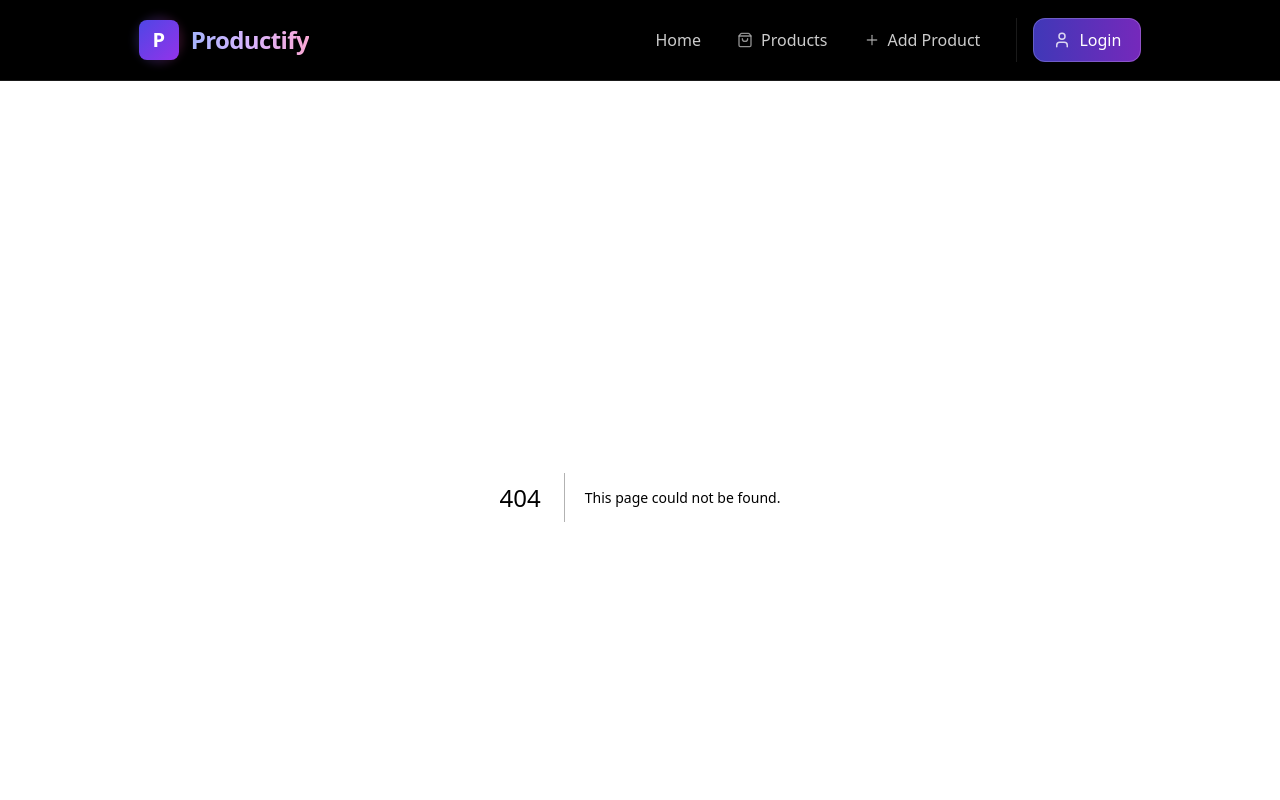
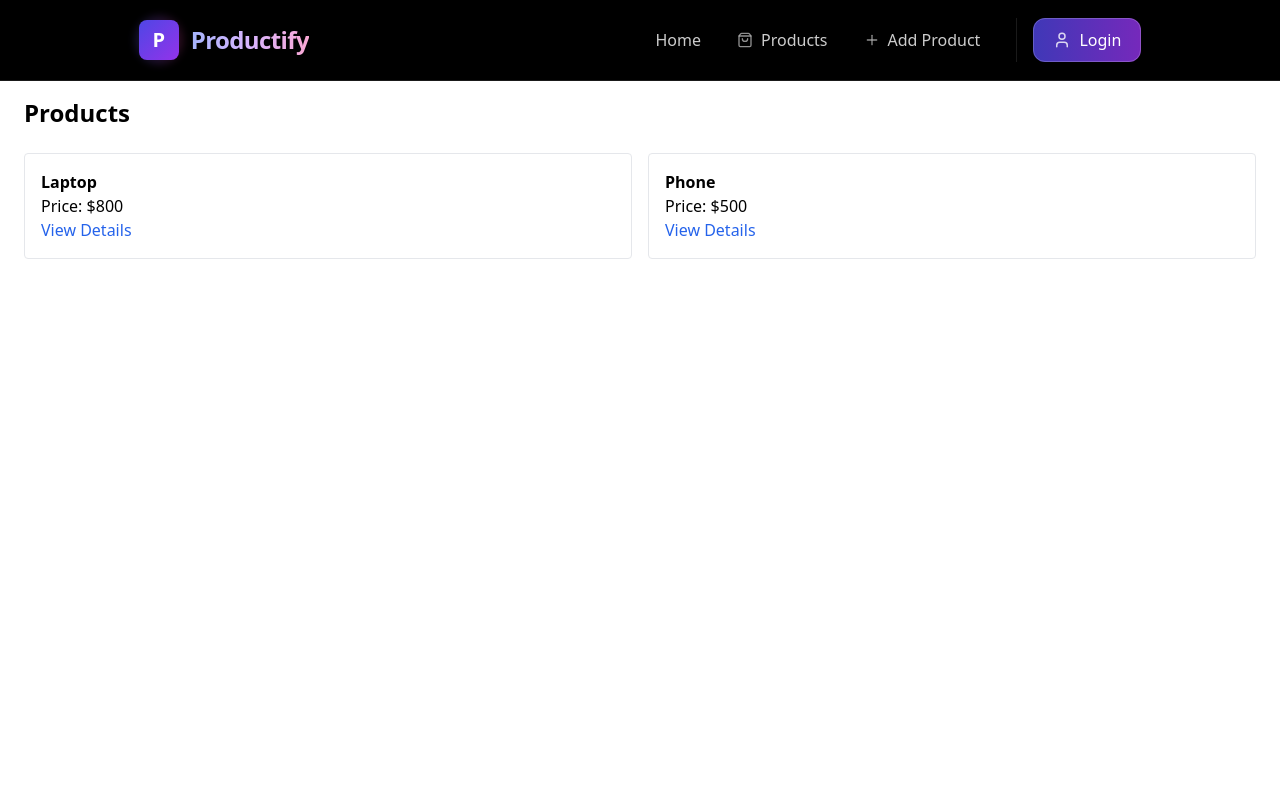
Before and after one commit to Shoybit/Productify, a Next.js app: page /products in a window 1280 px wide. Before the commit this address had no page. Shown: the top 800 px of the page. Built offline with nearby package versions, Linux system fonts and the light colour scheme.

Commit message:
demo product

```diff
--- /dev/null
+++ b/app/products/[id]/page.jsx
@@ -0,0 +1,10 @@
+export default function ProductDetails({ params }) {
+  return (
+    <div>
+      <h1 className="text-2xl font-bold">
+        Product ID: {params.id}
+      </h1>
+      <p>Product details will be shown here</p>
+    </div>
+  );
+}
--- /dev/null
+++ b/app/products/components/ProductCard.jsx
@@ -0,0 +1,18 @@
+
+import Link from "next/link";
+
+export default function ProductCard({ product }) {
+  return (
+    <div className="border p-4 rounded">
+      <h2 className="font-semibold">{product.name}</h2>
+      <p>Price: ${product.price}</p>
+
+      <Link
+        href={`/products/${product.id}`}
+        className="text-blue-600"
+      >
+        View Details
+      </Link>
+    </div>
+  );
+}
--- /dev/null
+++ b/app/products/page.jsx
@@ -0,0 +1,20 @@
+import ProductCard from "./components/ProductCard";
+
+const products = [
+  { id: 1, name: "Laptop", price: 800 },
+  { id: 2, name: "Phone", price: 500 },
+];
+
+export default function ProductsPage() {
+  return (
+    <div>
+      <h1 className="text-2xl font-bold mb-6">Products</h1>
+
+      <div className="grid grid-cols-2 gap-4">
+        {products.map((p) => (
+          <ProductCard key={p.id} product={p} />
+        ))}
+      </div>
+    </div>
+  );
+}
--- a/package.json
+++ b/package.json
@@ -16,6 +16,8 @@
   },
   "devDependencies": {
     "@tailwindcss/postcss": "^4",
+    "@types/node": "25.0.8",
+    "@types/react": "19.2.8",
     "autoprefixer": "^10.4.23",
     "eslint": "^9",
     "eslint-config-next": "16.1.1",
```
Also changed, not shown: app/layout.js (+4 -5 lines), middleware.js (added, +9 -0 lines), tsconfig.json (added, +37 -0 lines), 1 other file (tests, documents, lock files or other folders).
